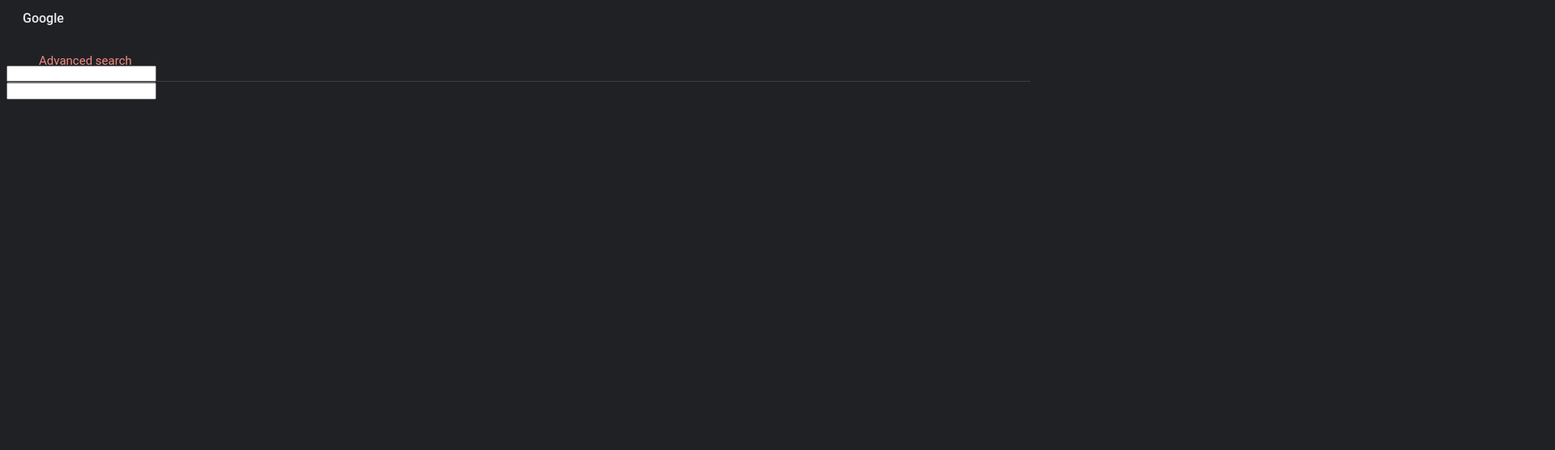
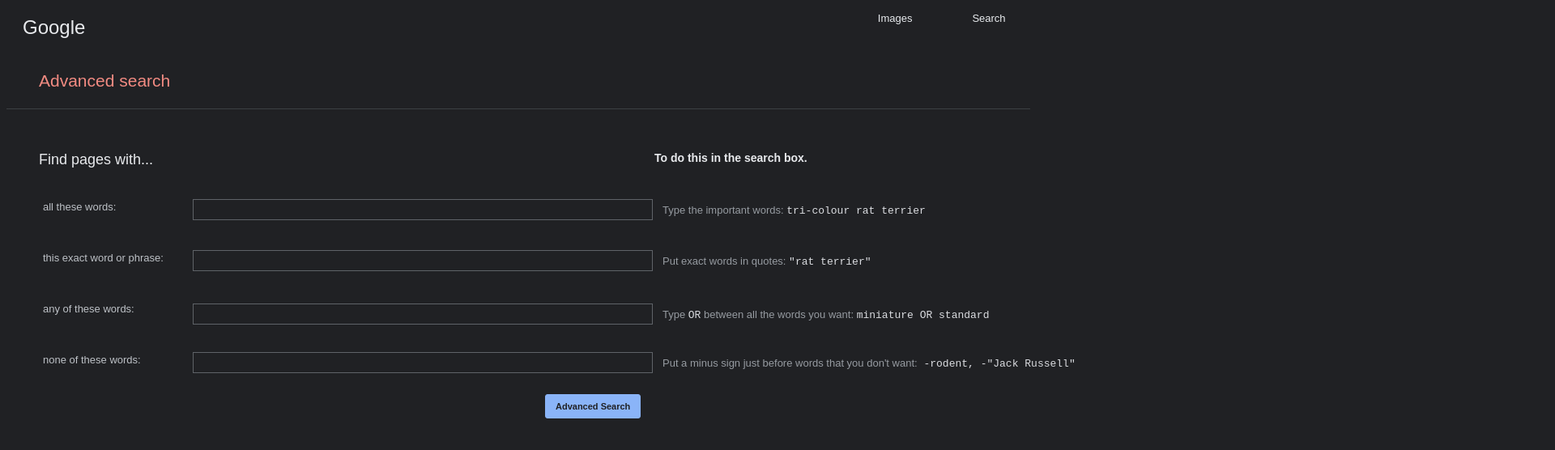
Before and after one commit to Samarjeet09/WebDev, a plain HTML site: page $PROJECT-0/advanced.html in a window 1280 px wide. Shown: the top 556 px of the page at 81% size, 1920 px wide, since content can reach past the window. Drawn offline with Linux system fonts and the light colour scheme.

Commit message:
project0 done

```diff
--- a/$PROJECT-0/advanced.css
+++ b/$PROJECT-0/advanced.css
@@ -1,15 +1,15 @@
 body {
   color: #e8eaed;
   background-color: #202124;
-  font-family: Roboto, RobotoDraft, Arial, sans-serif;
+  font-family: Arial, sans-serif;
   text-align: left;
 }
 
 h2 {
-  font-size: 16px;
+  font-size: 24px;
   font-weight: 500;
   position: relative;
-
+  width: 100px;
   left: 20px;
 }
 h3 {
@@ -19,12 +19,123 @@ h3 {
 
   color: #f28b82;
   font-weight: 400;
-  font-size: 15px;
+  font-size: 21px;
 }
-.bar{
-    position: relative;
-    top:20px;
+a {
+  font-family: Arial, sans-serif;
+  font-weight: lighter;
+  text-decoration: none;
+  color: #e9ecef;
+  font-size: small;
+}
+#adv {
+  position: absolute;
+  top: 15px;
+  right: 3%;
+  text-align: right;
+  max-width: 200px;
+  /* padding: 10px; */
+  /* margin: 15px; */
 
-    border-bottom: 0.5px solid #3c4043;
+  /* background-color: #171717; */
+}
+#img {
+  position: absolute;
+  top: 15px;
+  right: 12%;
+  text-align: right;
+  /* margin: 15px; */
 
+  /* padding: 10px; */
+
+  /* background-color: rebeccapurple; */
 }
+.bar {
+  position: relative;
+  top: 20px;
+
+  border-bottom: 0.5px solid #3c4043;
+}
+#FindPages {
+  position: relative;
+  top: 30px;
+  left: 40px;
+  font-family: Arial, sans-serif;
+  font-size: 18px;
+  font-weight: lighter;
+  /* background-color: yellowgreen; */
+}
+.RightTextTop {
+  position: relative;
+  left: 800px;
+  font-size: 14px;
+  top: -33px;
+}
+
+.search {
+  /* this is the div conatineing all chize */
+  position: relative;
+  /* background-color: pink ; */
+  /* margin-bottom: 20px; */
+  left: 180px;
+  top: -30px;
+  width: 700px;
+  height: 50px;
+}
+.TextBox {
+  position: relative;
+  margin-bottom: 10px;
+  width: 550px;
+  height: 22px;
+  left: 50px;
+  top: -20px;
+  background-color: transparent;
+  border: 1px solid #5f6368;
+  color: #bdc1c6;
+  font-size: 13px;
+  padding: 1px 8px;
+}
+.TextBox:focus {
+  outline: none;
+  border-color: #8ab4f8;
+}
+.LeftText {
+  color: #bdc1c6;
+  font-size: 13px;
+  font-weight: 400;
+  position: relative;
+  left: -135px;
+  top: 10px;
+}
+.RightText {
+  color: #969ba1;
+  position: relative;
+  left: 630px;
+  top: -63px;
+  font-size: 13px;
+  font-weight: 400;
+}
+.SpecialRightText {
+  color: #dadce0;
+  font-family: monospace;
+  font-weight: 100;
+}
+#AdvSearch {
+  background-color: #8ab4f8;
+  border: 1px solid #8ab4f8;
+  border-radius: 3px;;
+  padding: 0px 12px;
+  height: 30px;
+
+  font-size: 11px;
+  font-weight: bold;
+  text-align: center;
+  color: #202124;
+
+  position: relative;
+  left: 665px;
+  top: -20px;
+}
+#AdvSearch:hover{
+  background-color: #b8d0f6;
+}
--- a/$PROJECT-0/advanced.html
+++ b/$PROJECT-0/advanced.html
@@ -8,15 +8,59 @@
     <link rel="stylesheet" href="advanced.css" />
   </head>
   <body>
+    <div><a id="img" href="image.html">Images</a></div>
+    <div><a id="adv" href="index.html">Search</a></div>
     <h2>Google</h2>
     <h3>Advanced search</h3>
     <div class="bar"></div>
     <div id="form">
+      <h6 id="FindPages">Find pages with...</h6>
+      <h6 class="RightTextTop">To do this in the search box.</h6>
+
       <form action="https://www.google.co.in/search">
         <div class="search" id="1">
-          <input type="text" name="as_q" id="AllWords" />
+          <p class="LeftText">all these words:</p>
+          <input type="text" name="as_q" id="AllWords" class="TextBox" />
+          <p class="RightText">
+            Type the important words:
+            <b class="SpecialRightText"> tri-colour rat terrier</b>
+          </p>
         </div>
-        <div class="search" id="2"><input type="text" name="as_epq" id=""></div>
+        <div class="search" id="2">
+          <p class="LeftText">this exact word or phrase:</p>
+          <input type="text" name="as_epq" id="ExactWords" class="TextBox" />
+          <p class="RightText">
+            Put exact words in quotes:
+            <b class="SpecialRightText">"rat terrier"</b>
+          </p>
+        </div>
+        <div class="search" id="3">
+          <p class="LeftText">any of these words:</p>
+          <p></p>
+          <input
+            type="text"
+            name="as_oq"
+            id="AnyOfTheseWords"
+            class="TextBox"
+          />
+          <p class="RightText">
+            Type <b class="SpecialRightText"> OR</b> between all the words you
+            want:
+            <b class="SpecialRightText">miniature OR standard</b>
+          </p>
+        </div>
+        <div class="search" id="4">
+          <p class="LeftText">none of these words:</p>
+          <input type="text" name="as_eq" id="NoneWords" class="TextBox" />
+          <p class="RightText">
+            Put a minus sign just before words that you don't want:<b
+              class="SpecialRightText"
+            >
+              -rodent, -"Jack Russell"</b
+            >
+          </p>
+        </div>
+        <input type="submit" id="AdvSearch" value="Advanced Search" />
       </form>
     </div>
   </body>
```
Also changed, not shown: $PROJECT-0/index.html (+6 -1 lines).
